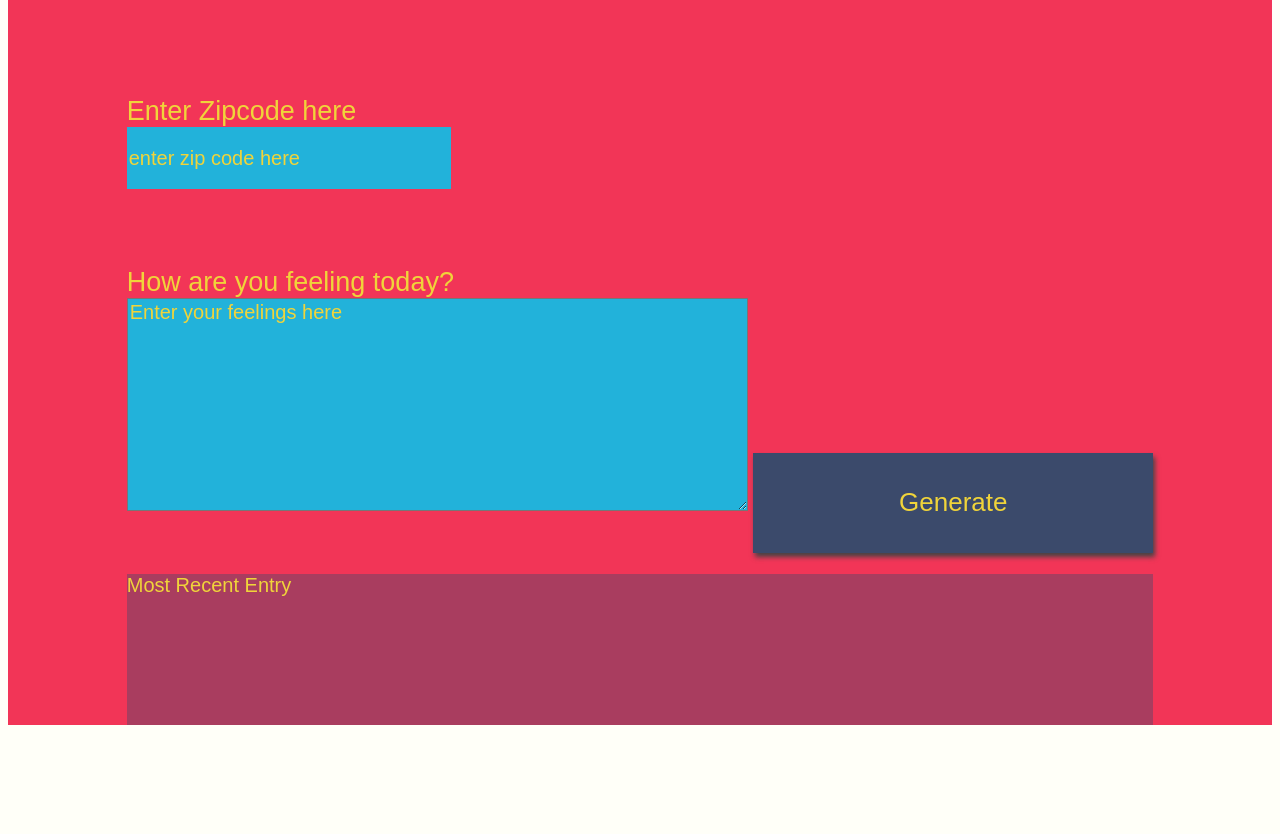
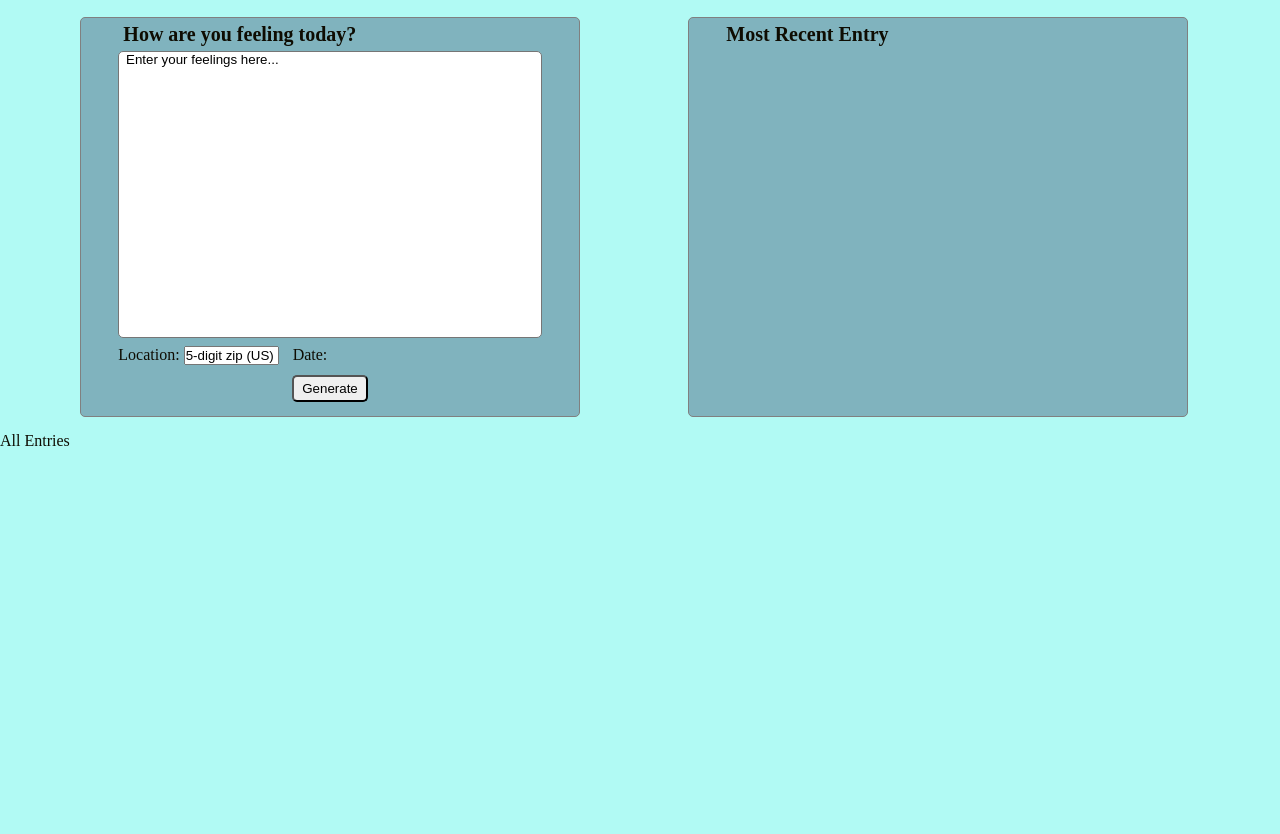
Before and after one commit to jerrycyip/weather_journal_app, a website: page website/index.html in a window 1280 px wide. Shown: the part 83-917 px from the top of the page. Before the commit the page ends 816 px from the top, so only its background shows below. Drawn offline with Linux system fonts and the light colour scheme.

Commit message:
feat: implement viewing latest entry

```diff
--- a/website/app.js
+++ b/website/app.js
@@ -7,6 +7,8 @@ let newDate = d.getMonth() + '.' + d.getDate() + '.' + d.getFullYear();
 // api constructors for retrieving weather data from openweathermap.org
 const apiKey = '2ad76e8d73c762b9428f448e8ecc3119';
 const baseURL = 'https://api.openweathermap.org/data/2.5/weather?zip=';
+const units = '&units=imperial';
+
 // weather icon = URL plus + iconID + '@2x.png'
 const iconURL = 'http://openweathermap.org/img/wn/';
 const iconFormat = '@2x.png'
@@ -18,9 +20,10 @@ document.getElementById('generate').addEventListener('click', newEntry);
 function newEntry(event) {
     // select the input values
     const zipCode = document.getElementById('zip').value;
+
     const currentMood = document.getElementById('feelings').value;
     // api GET call to openweathermap api with zip code
-    getWeather(baseURL, zipCode, apiKey)
+    getWeather(baseURL, zipCode, apiKey, units)
     // if API call is successful, POST weather data to server
     .then (function (weatherData){
         postEntry('/add', {date: newDate, weather: weatherData.weather[0]['description'],
@@ -33,9 +36,9 @@ function newEntry(event) {
 }
 
 // retrieve weather data based on US zip code
-const getWeather = async (baseURL, zip, apiKey) => {
+const getWeather = async (baseURL, zip, apiKey, units) => {
     // GET fetch request to openweathermap.org API
-    const res = await fetch(baseURL + zip + '&appid=' + apiKey)
+    const res = await fetch(baseURL + zip + units + '&appid=' + apiKey )
     // if successful, log and return weather data
     try {
         const weatherData = await res.json();
@@ -82,6 +85,13 @@ const updateUI = async(url='') => {
     })
     try {
         allEntries = await res.json();
+        latestEntry = allEntries[allEntries.length-1];
+        weatherIcon = latestEntry.icon;
+        document.getElementById('date').innerHTML = latestEntry.date;
+        document.getElementById('temp').innerHTML = latestEntry.temp;
+        document.getElementById('weather').innerHTML = latestEntry.weather;
+        document.querySelector('.weather-icon').innerHTML = `<img src="${iconURL}${weatherIcon}${iconFormat}" alt="weather-icon"> </img>`;
+        document.getElementById('content').innerHTML = latestEntry.mood;
         console.log(allEntries);
     }
     catch (error) {
--- a/website/index.html
+++ b/website/index.html
@@ -4,7 +4,7 @@
 <head lang="en">
   <meta charset="UTF-8">
   <meta name="viewport" content="width=device-width, maximum-scale=1" />
-  <title>Weather Journal</title>
+  <title>Weather Journal App</title>
   <!-- <link href="https://fonts.googleapis.com/css?family=Oswald:400,600,700|Ranga:400,700&display=swap" rel="stylesheet"> -->
   <!-- Use of Google's Material Design Web Fonts & Icons -->
   <link href="https://fonts.googleapis.com/icon?family=Material+Icons" rel="stylesheet">
@@ -14,23 +14,47 @@
 <body>
   <div id="app">
     <div class="holder headline">
-      Weather Journal App
+      <h1 id="heading">
+        Weather Journal
+      </h1>
     </div>
-    <div class="holder zip">
-      <label for="zip">Enter Zipcode here</label>
-      <input type="text" id="zip" placeholder="enter zip code here">
+    <div id="view-entries">
+      <div id="new-entry">
+        <div class="mood-container">
+          <label for="feelings">
+            <h3>How are you feeling today?</h3>
+          </label>
+          <textarea class="myInput" id="feelings" placeholder="Enter your feelings here..."></textarea>
         </div>
-    <div class="holder feel">
-      <label for="feelings">How are you feeling today?</label>
-      <textarea class="myInput" id="feelings" placeholder="Enter your feelings here" rows="9" cols="50"></textarea>
+        <div class="entry-details">
+          <label for="zip">Location:</label>
+          <input type="text" id="zip" placeholder="5-digit zip (US)">
+          <span>Date:</span>
+        </div>
+        <div class="button-ctr">
           <button id="generate" type="submit"> Generate </button>
         </div>
-    <div class="holder entry">
-      <div class="title">Most Recent Entry</div>
+      </div>
+      <div class="view-entry">
+        <div class="title">
+          <h3 id="view-title">Most Recent Entry</h3>
+        </div>
         <div id="entryHolder">
+          <div class="meta-details">
             <div id="date"></div>
             <div id="temp"></div>
+            <div class="weather-icon"></div>
+            <div id="weather"></div>
+            <div id="icon"></div>
+          </div>
+          <div class="mood-holder">
             <div id="content"></div>
+          </div>
+        </div>
+      </div>
+    </div>
+    <div class="all-entries">
+      <div class="title">All Entries</div>
     </div>
   </div>
   </div>
--- a/website/style.css
+++ b/website/style.css
@@ -1,32 +1,197 @@
-body{
+html {
+}
+/* rules that apply to entire page */
+* {
+    margin: 0;
+    padding: 0;
+    box-sizing: border-box;
+    scroll-behavior: smooth;
+}
+/*body{
     background: #fffff8;
     font-family: -apple-system, BlinkMacSystemFont, sans-serif;
-}
+}*/
 
 #app{
     display: grid;
-    grid-auto-rows: minmax(150px, auto);
+    grid-template-rows: 100px 400px 400px 35px;
+    grid-template-areas: "heading"
+                        "view-entries"
+                        "all-entries"
+                        "footer";
+    /*grid-template-columns: 1fr;
+/*    grid-auto-rows: minmax(150px, auto);*/
     /* grid-template-columns:  */
-    height:100vh;
-    background: #f23557;
-    color: #f0d43a;
-    justify-content: center;
+/*    height:100vh;*/
+    background: #b1faf4;
+    color: #0e0c02;
+    /*justify-content: center;
     grid-gap: 1em;
     font-size: 20px;
-    font-family: 'Oswald', sans-serif;
+    font-family: 'Oswald', sans-serif; */
+}
+.headline{
+    grid-area: heading;
+    /*text-align: center;*/
+    color: black; /*rgba(255, 255, 255, 0.959);*/
+    font-weight: 800;
+    display: flex;
+    flex-direction: column;
+    align-items: center;
+    justify-content: center;
+    margin-bottom: 20px;
+}
+#heading {
+/*    align-self: baseline;
+    align-content: center;
+    vertical-align: baseline;*/
+
+    font-size: 2.75em;
+
+}
+#view-entries {
+    grid-area: view-entries;
+    display: grid;
+    width: 100%;
+/*    height: 100%;*/
+    grid-template-columns: 1fr 1fr;
+    grid-template-areas: "new-entry view-entry";
+
+}
+h3 {
+    margin: 5px;
+    font-size: 1.25em;
+}
+#new-entry {
+    grid-area: new-entry;
+    /*min-width: 80%;*/
+    width: 80%;
+    max-width: 500px;
+    margin-left: 12.5%;
+    margin-right: 7.5%;
+    background: rgba(57, 73, 107, 0.4);
+    border-radius: 5px;
+    border: 1px solid grey;
+}
+.mood-container {
+    height: 80%;
+    width: 85%;
+    margin-left: auto;
+    margin-right: auto;
+    border-radius: 5px;
+}
+.myInput {
+    display: flex;
+    flex-direction: column;
+    overflow-y: auto;
+    height: 90%;
+    width: 100%;
+    border-radius: 5px;
+    resize: none;
+    text-indent: 0.5em;
 }
 
-.holder{
+.entry-details {
+    height: auto;
+    margin-left: 7.5%;
+    /*text-align: center;*/
+    margin-top: 5px;
+    margin-bottom: 10px;
+}
+#zip {
+    width: 95px;
+    max-width: 95px;
+    margin-right: 10px;
+    /*border-radius: 3px;
+    outline: none;*/
+}
+.button-ctr {
+    display: flex;
+    flex-direction: column;
+    align-items: center;
+    justify-content: center;
+}
+#generate {
+    height: auto;
+    padding: 4px;
+    padding-left: 8px;
+    padding-right: 8px;
+    border-radius: 5px;
+    margin-bottom: 5px;
+}
+input:focus,
+select:focus,
+textarea:focus,
+button:focus {
+    outline: none;
+}
+.view-entry {
+    grid-area: view-entry;
+    /*min-width: 80%;*/
+    width: 80%;
+    max-width: 500px;
+    margin-left: 7.5%;
+    margin-right: 12.5%;
+    background: rgba(57, 73, 107, 0.4);
+    border-radius: 5px;
+    border: 1px solid grey;
+}
+#view-title {
+    margin-left: 7.5%;
+}
+#entryHolder{
+    max-height: 90%;
+}
+.meta-details {
+    width: 85%;
+    margin-left: 7.5%;
+    border-top-right-radius: 5px;
+    border-top-left-radius: 5px;
+    /*background: white;  #b1faf4;*/
+}
+.mood-holder {
+    display: flex;
+    flex-direction: column;
+    max-height: 180px;
+    width: 85%;
+    margin-left: 7.5%;
+    margin-top: 5px;
+    border-bottom-left-radius: 5px;
+    border-bottom-right-radius: 5px;
+    overflow-y: auto;
+/*    background: white;*/
+}
+.all-entries {
+    grid-area: all-entries;
+    margin-top: 15px;
+}
+
+
+/* Style for Placeholder Text*/
+::placeholder { /* Firefox, Chrome, Opera */
+    color: black; #f0d43a;
+    font-family: 'Oswald', sans-serif;
 
 }
 
-.entry{
-    background: rgba(59, 74, 107, .4);
+:-ms-input-placeholder { /* Internet Explorer 10-11 */
+    color: #f0d43a;
+    font-family: 'Oswald', sans-serif;
+
 }
 
-#entryHolder{
+::-ms-input-placeholder { /* Microsoft Edge */
+    color: #f0d43a;
+    font-family: 'Oswald', sans-serif;
 
 }
+
+/*
+.entry{
+
+}
+
+
 
 #date{
 
@@ -48,7 +213,7 @@ body{
 }
 
 /*  Basic Styling To Override Default For Basic HTML Elements */
-label{
+/*label{
     display:block;
     font-size: 27px;
 }
@@ -56,17 +221,17 @@ label{
 input{
     display:block;
     height: 60px;
-    width: 320px;
-    background:#22b2da;
-    color: #f0d43a;
+    width: 100%;
+    background-color: white;
+    color: black;
     font-size: 20px;
     font-family: 'Oswald', sans-serif;
     border: none;
 }
 
 button{
-    width: 400px;
-    height: 100px;
+    width: 80px;
+    height: 40px;
     background: #3b4a6b;
     color: #f0d43a;
     font-size: 26px;
@@ -74,9 +239,7 @@ button{
     border: none;
     box-shadow: 2px 4px 5px #444;
 }
-h1{
-    font-size: 36px;
-}
+
 
 textarea{
     background:#22b2da;
@@ -85,27 +248,3 @@ textarea{
     font-family: 'Oswald', sans-serif;
 }
 /* Reset style for HTML element on active to have no border*/
-input:focus,
-select:focus,
-textarea:focus,
-button:focus {
-    outline: none;
-}
-/* Style for Placeholder Text*/
-::placeholder { /* Firefox, Chrome, Opera */
-    color: #f0d43a;
-    font-family: 'Oswald', sans-serif;
-
-}
-
-:-ms-input-placeholder { /* Internet Explorer 10-11 */
-    color: #f0d43a;
-    font-family: 'Oswald', sans-serif;
-
-}
-
-::-ms-input-placeholder { /* Microsoft Edge */
-    color: #f0d43a;
-    font-family: 'Oswald', sans-serif;
-
-}
```
Lines whose indentation alone changed are shown as unchanged.
